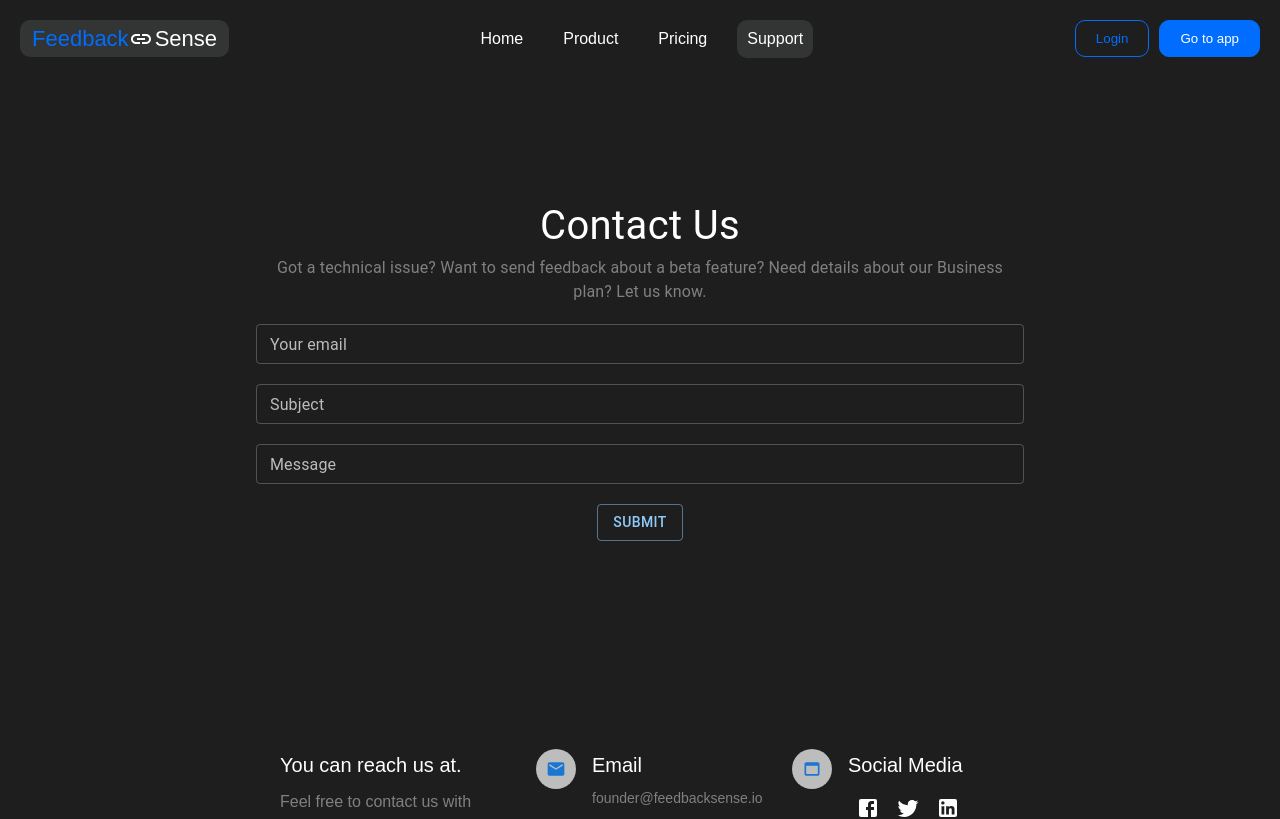
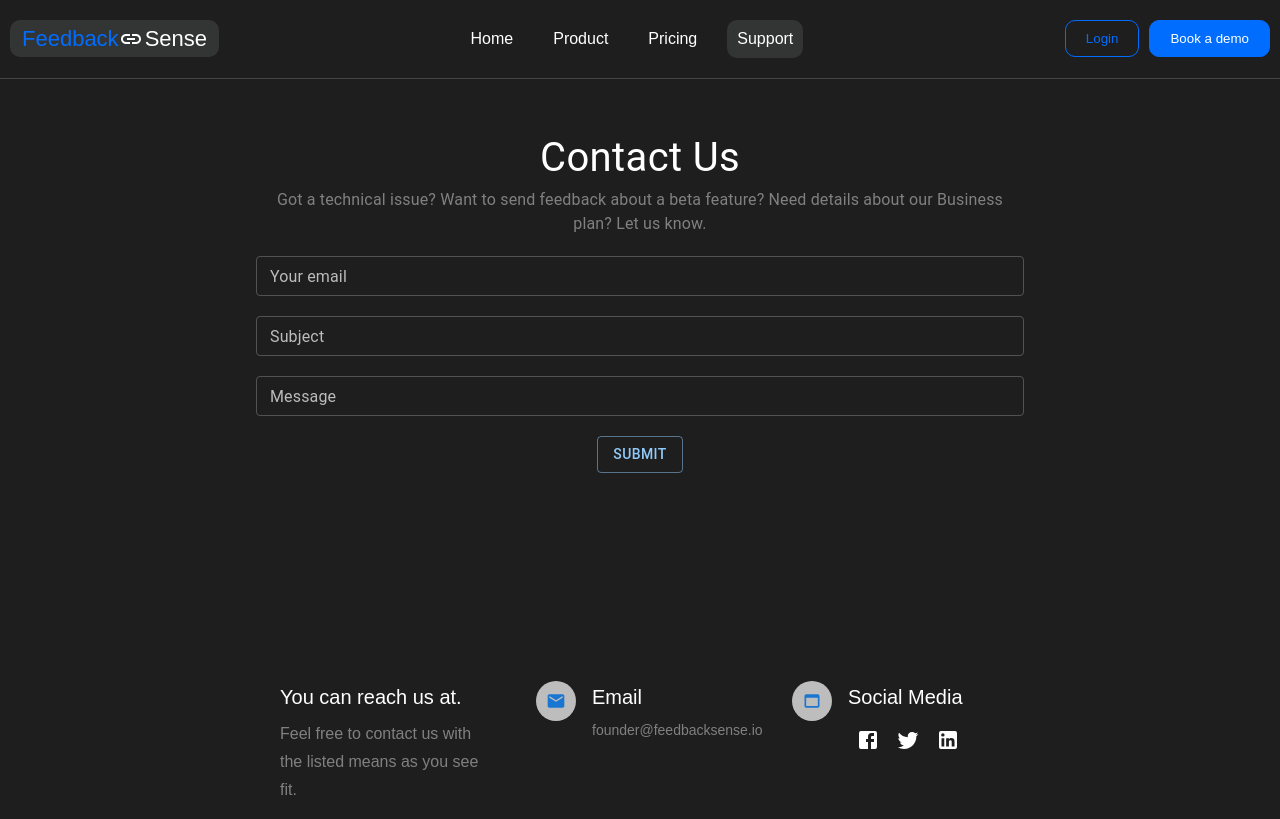
Before and after one commit to asamadk/FeedbackSense-Website, a React (Create React App) app: page /support in a window 1280 px wide. Shown: the top 819 px of the page. Built offline with nearby package versions, Linux system fonts and the light colour scheme; a web font is replaced by a local one.

Commit message:
header change

```diff
--- a/public/index.html
+++ b/public/index.html
@@ -13,4 +13,5 @@
     <noscript>You need to enable JavaScript to run this app.</noscript>
     <div id="root"></div>
   </body>
+  <!-- <script type="text/javascript" src="https://assets.calendly.com/assets/external/widget.js" async></script> -->
 </html>
--- a/src/Components/Header.tsx
+++ b/src/Components/Header.tsx
@@ -71,13 +71,31 @@
 
     const handleStartFreePlan = () => {
         window.open('https://app.feedbacksense.io');
-      }
+    }
+
+    const handleBookMeeting = () => {
+        window.open('https://calendly.com/feedbacksense/demo','__blank');
+    }
 
     return (
         <>
             {isSmallScreen === false ?
-                <Box display={'flex'} justifyContent={'space-between'} padding={'10px'} margin={'10px'} >
-                    <Box><Logo /></Box>
+                <Box
+                    display={'flex'}
+                    sx={{backgroundColor : '#1e1e1e'}}
+                    justifyContent={'space-between'}
+                    // padding={'10px'}
+                    // margin={'10px'}
+                    borderBottom={'0.5px #454545 solid'}
+                    paddingBottom={'20px'}
+                    paddingTop={'20px'}
+                    position="fixed" // <-- This line makes it fixed
+                    width="100%" // <-- This line sets the width to cover the entire viewport width
+                    zIndex="999" // <-- This line ensures that the header stays on top of other content
+                    top={0} // <-- This line positions the header at the top of the page
+                    // left={0} // <-- This line positions the header at the left edge of the page
+                >
+                    <Box sx={{marginLeft : '10px'}} ><Logo /></Box>
                     <Box display={'flex'} >
                         <Box sx={selectedTabVal === 0 ? selectedTab : marginTabStyle} onClick={() => handleTabClick(0)}>Home</Box>
                         <Box sx={selectedTabVal === 1 ? selectedTab : marginTabStyle} onClick={() => handleTabClick(1)}>Product</Box>
@@ -88,8 +106,8 @@
                         <button onClick={handleStartFreePlan} style={{ marginRight: '10px' }} className='outlined-button' >
                             Login
                         </button>
-                        <button onClick={handleStartFreePlan} className='contained-button' >
-                            Go to app
+                        <button style={{ marginRight: '10px' }} onClick={handleBookMeeting} className='contained-button' >
+                            Book a demo
                         </button>
                     </Box>
                 </Box> : <SmallScreenHeader handleClick={handleTabClick} />
@@ -101,6 +119,15 @@
 export default Header
 
 function SmallScreenHeader(props: any) {
+
+    const handleStartFreePlan = () => {
+        window.open('https://app.feedbacksense.io');
+    }
+
+    const handleBookMeeting = () => {
+        window.open('https://calendly.com/feedbacksense/demo','__blank');
+    }
+
     const [state, setState] = React.useState({
         top: false,
         left: false,
@@ -142,8 +169,13 @@
                     </ListItem>
                 ))}
             </List>
+            <Box paddingLeft={'25px'} width={'100%'} marginBottom={'10px'}>
+                <button onClick={handleBookMeeting} style={{width : '140px'}} className='outlined-button' >
+                    Book a meeting
+                </button>
+            </Box>
             <Box paddingLeft={'25px'} marginBottom={'10px'}>
-                <button className='contained-button' >
+                <button onClick={handleStartFreePlan} style={{width : '140px'}} className='contained-button' >
                     Go to app
                 </button>
             </Box>
```
Also changed, not shown: src/Layouts/Support.tsx (+8 -0 lines).
